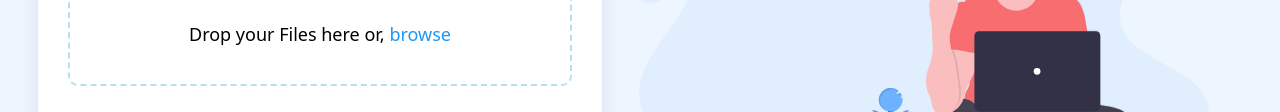
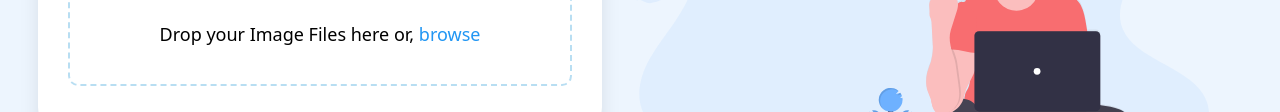
Before and after one commit to Chickisnak/file-sahring-app, a plain HTML site: page index.html in a window 1280 px wide. Shown: the part 408-520 px from the top of the page. Drawn offline with nearby package versions, Linux system fonts and the light colour scheme.

Commit message:
Update main page text

```diff
--- a/index.html
+++ b/index.html
@@ -20,7 +20,7 @@
                     <img src="file.svg" draggable="false" class="right" alt="File Icon">
                 </div>
                 <input type='file' id="fileInput" name="myfile">
-                <div class="title">Drop your Files here or, <span id="browseBtn">browse</span></div>
+                <div class="title">Drop your Image Files here or, <span id="browseBtn">browse</span></div>
             </div>
         </form>
         <div class="progress-container">
```
